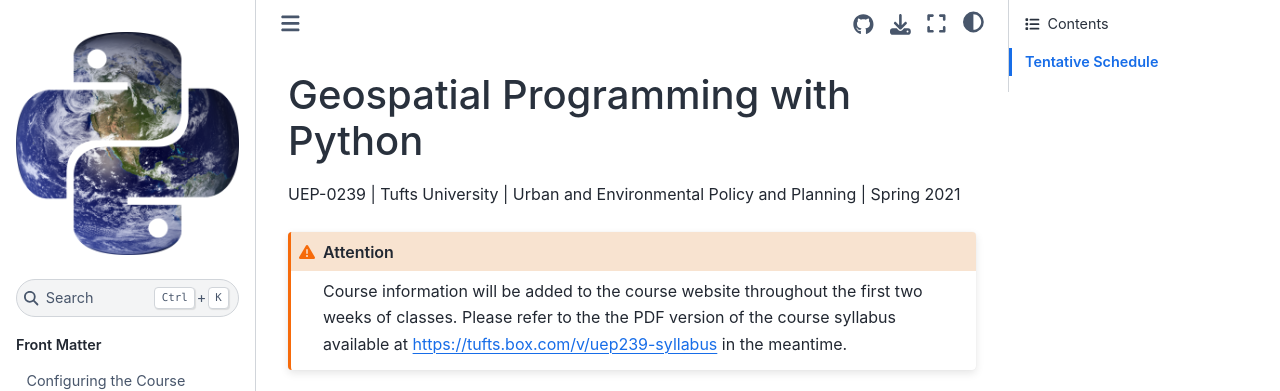
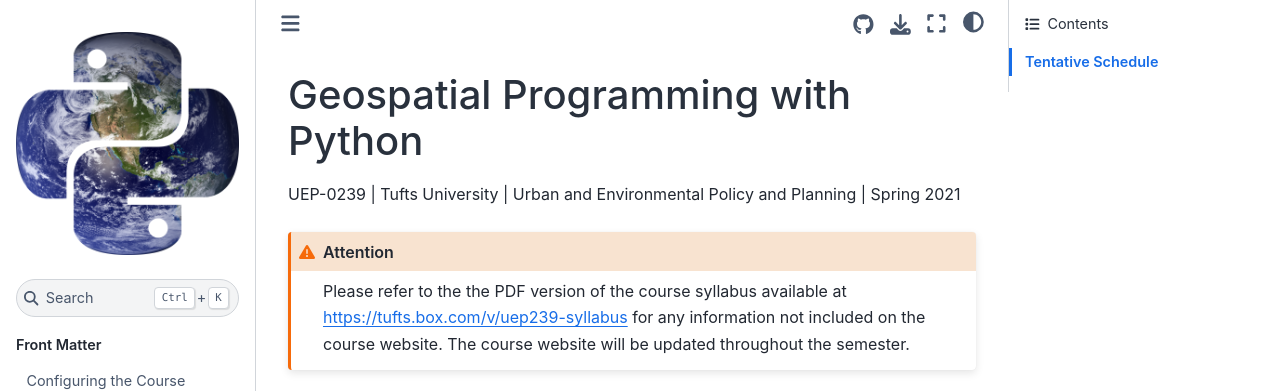
Before and after one commit to uep239/uep239.github.io, a Jupyter Book: the page built from source/index.md, in a window 1280 px wide and 900 px high, cut to the strip 0-391 px from the top of the window. Built offline with Jupyter Book 1.0.4 settings and Sphinx 7.4.7 and the Sphinx Book theme 1.1.4, drawn with Linux system fonts in a browser that asks for light colours.

Commit message:
update notice

````diff
--- a/source/index.md
+++ b/source/index.md
@@ -7,7 +7,7 @@
 
 ```{admonition} Attention
 :class: caution
-Course information will be added to the course website throughout the first two weeks of classes. Please refer to the the PDF version of the course syllabus available at <https://tufts.box.com/v/uep239-syllabus> in the meantime.
+Please refer to the the PDF version of the course syllabus available at <https://tufts.box.com/v/uep239-syllabus> for any information not included on the course website. The course website will be updated throughout the semester.
 ```
 
 ```{panels}
````
